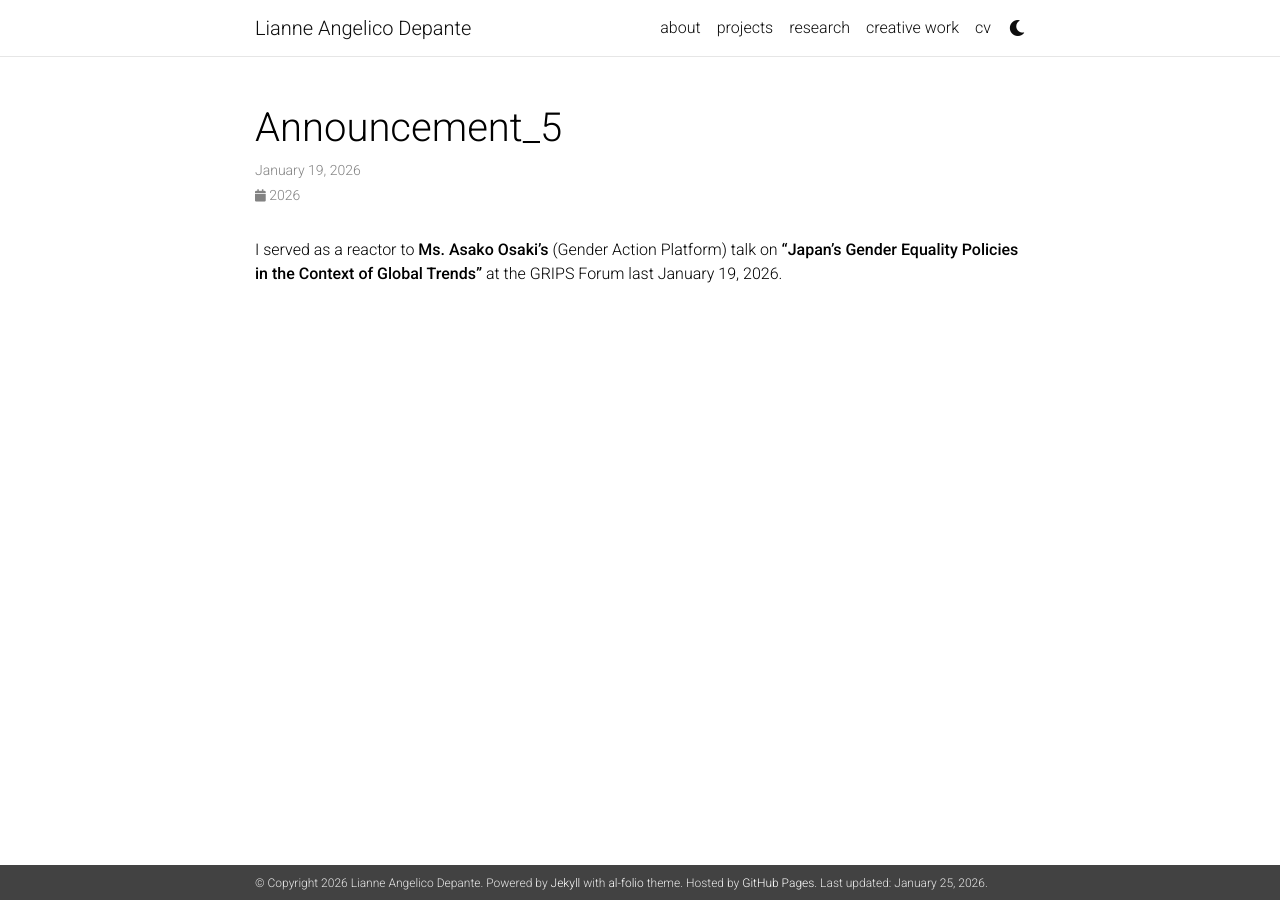
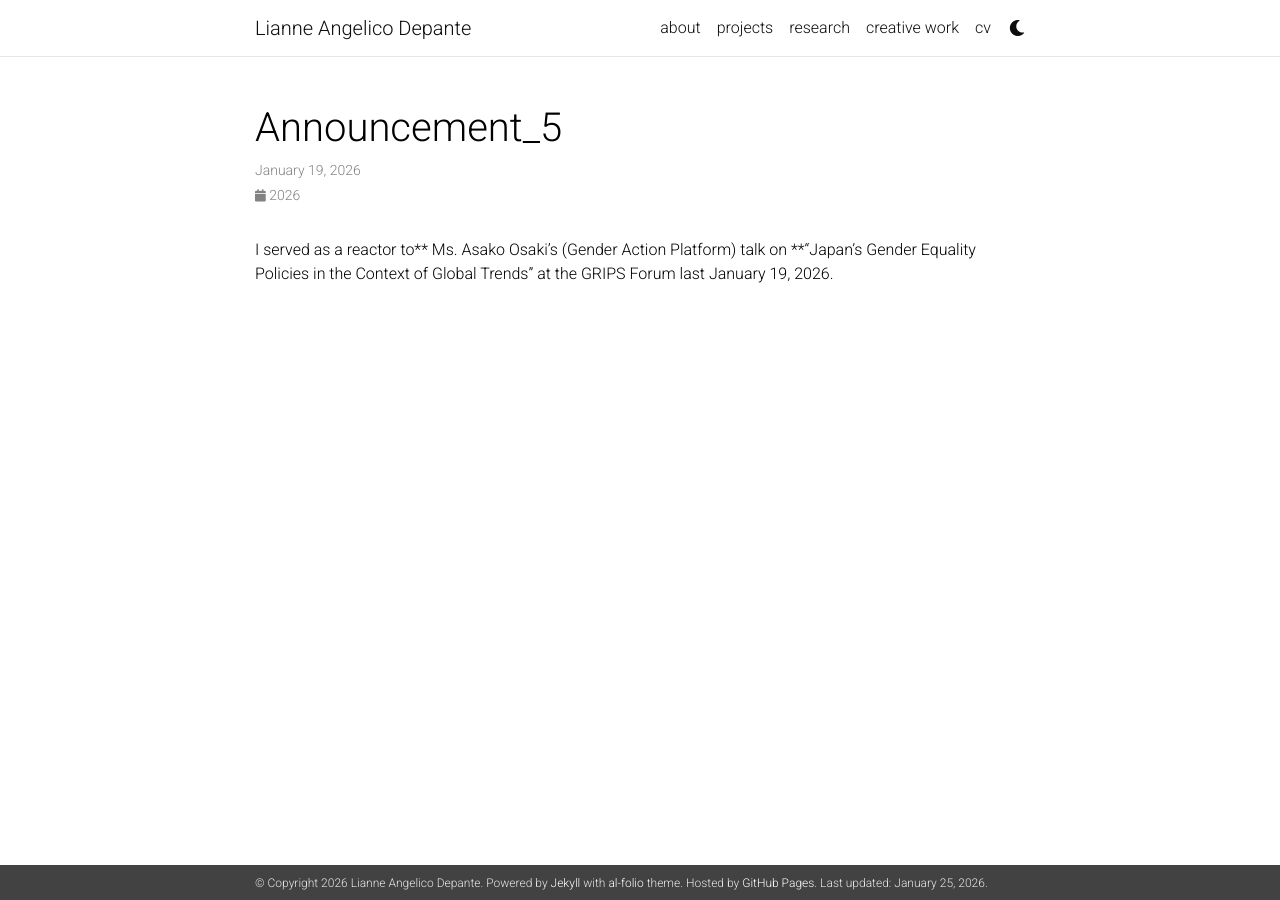
Before and after one commit to liannedepante/liannedepante.github.io, a Jekyll site: the page built from _news/announcement_5.md, in a window 1280 px wide. Built offline with Jekyll 4.4.1, drawn with Linux system fonts in a browser that asks for light colours; comment, search, counter and statistics services are not loaded; a style sheet for code colours, icons or effects is not loaded.

```diff
--- a/_news/announcement_5.md
+++ b/_news/announcement_5.md
@@ -4,4 +4,4 @@ date: 2026-1-19 00:00:00-0000
 inline: true
 ---
 
-I served as a reactor to **Ms. Asako Osaki's** (Gender Action Platform) talk on **"Japan’s Gender Equality Policies in the Context of Global Trends"** at the GRIPS Forum last January 19, 2026.
+I served as a reactor to** Ms. Asako Osaki's (Gender Action Platform) talk on **"Japan’s Gender Equality Policies in the Context of Global Trends" at the GRIPS Forum last January 19, 2026.
```
